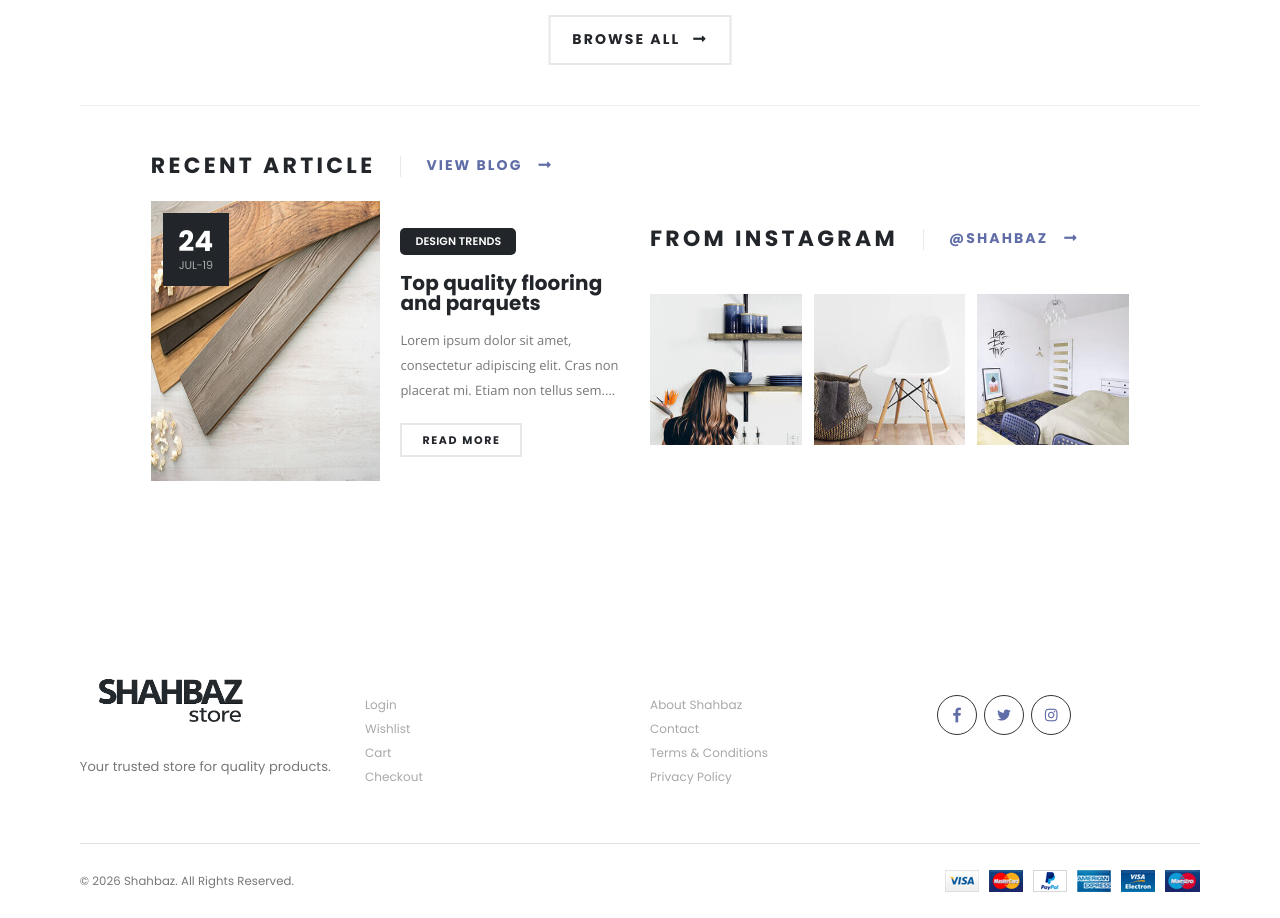
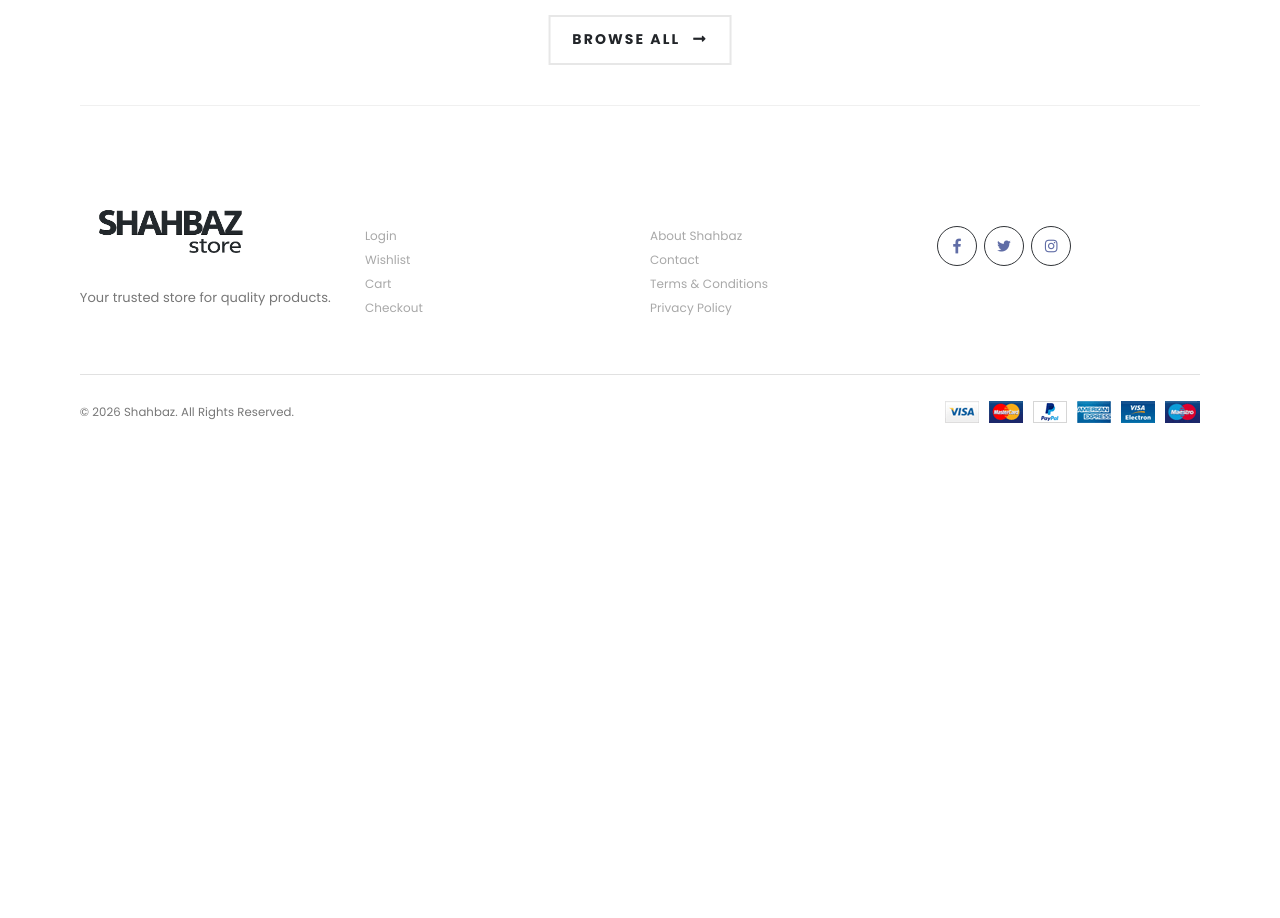
Before and after one commit to ahmadkamrans/shahbaz-store, a Next.js app in the folder frontend/: page / in a window 1280 px wide. Shown: the part 2340-3258 px from the top of the page. After the commit the page ends 2789 px from the top, so only its background shows below. Built offline with nearby package versions, Linux system fonts and the light colour scheme.

Commit message:
Comment out blog section in HomePage component for future updates. This change temporarily disables the blog display while maintaining the structure for potential reactivation.

```diff
--- a/frontend/app/page.tsx
+++ b/frontend/app/page.tsx
@@ -459,7 +459,7 @@ export default function HomePage() {
 
           <hr />
 
-          <div className="blog-section container mb-4 appear-animate">
+          {/* <div className="blog-section container mb-4 appear-animate">
             <div className="row">
               <div className="col-xl-6 mb-3 mb-xl-0">
                 <div className="section-title d-flex align-items-center mt-1 mb-1">
@@ -552,7 +552,7 @@ export default function HomePage() {
                 </div>
               </div>
             </div>
-          </div>
+          </div> */}
         </div>
       </section>
     </main>
```
